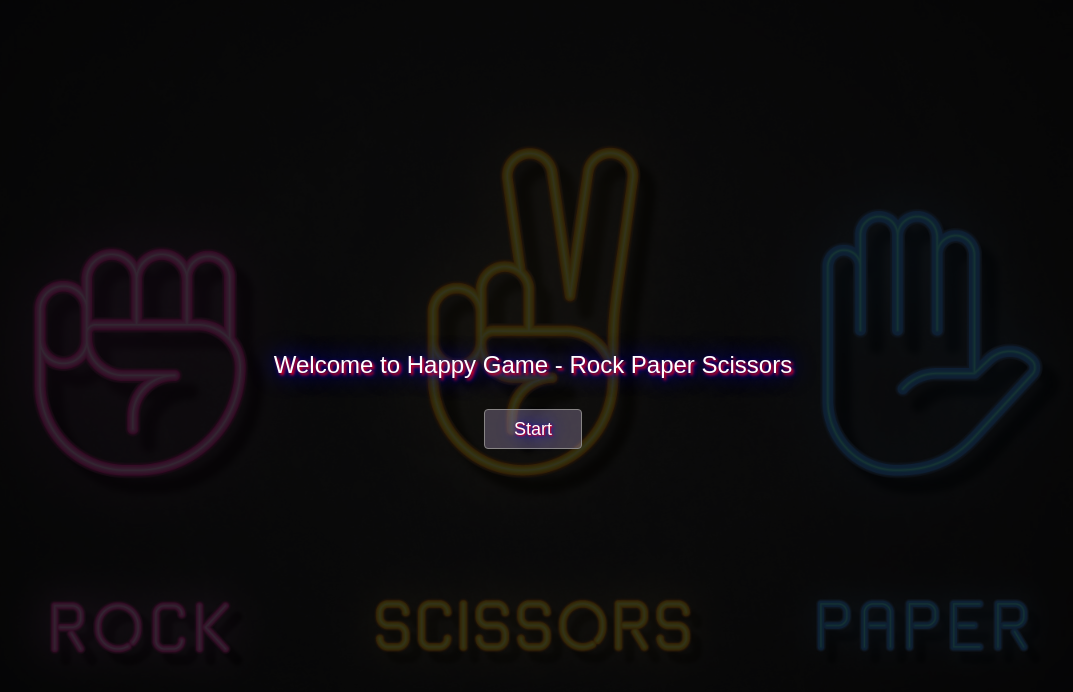
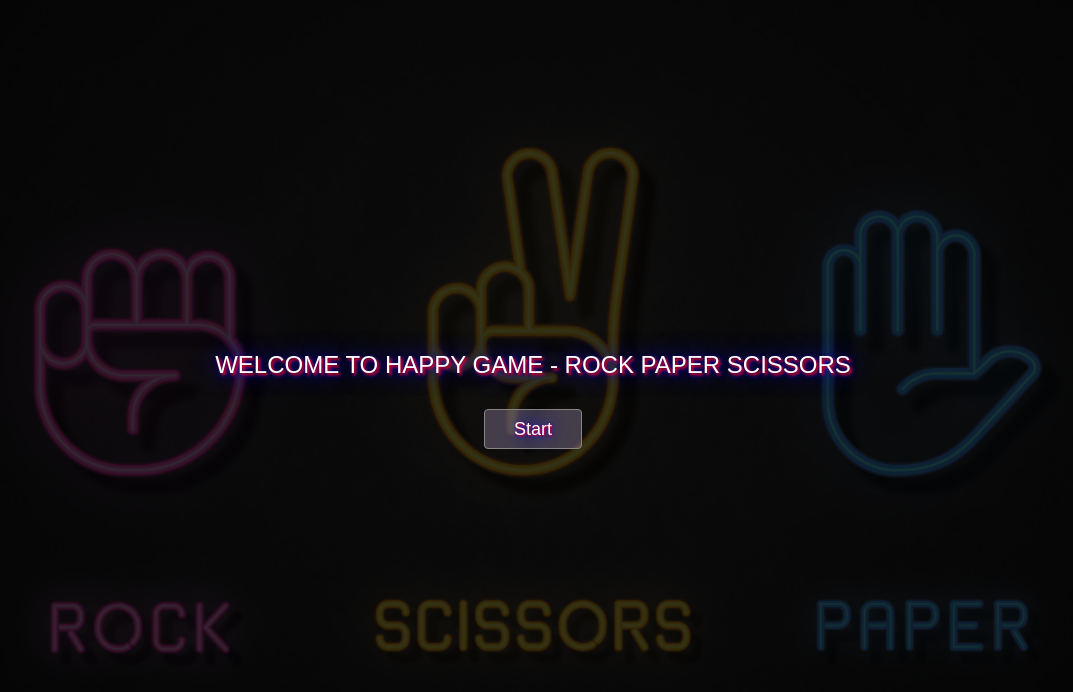
Before and after one commit to Happy-Samal/Rock-Paper-Scissors, a plain HTML site: page index.html in a window 1280 px wide. Shown: the whole page, without its empty margins (107-1180 px from the left). Drawn offline with Linux system fonts and the light colour scheme.

Commit message:
Update index.html

```diff
--- a/index.html
+++ b/index.html
@@ -10,7 +10,7 @@
 <body>
     <header class="start">
         <div class="welcome" >
-            <p>Welcome to Happy Game - Rock Paper Scissors</p>
+            <p>WELCOME TO HAPPY GAME - ROCK PAPER SCISSORS</p>
             <button class="start-btn">Start</button>
         </div>
         <div class="blackbox"></div>
```
